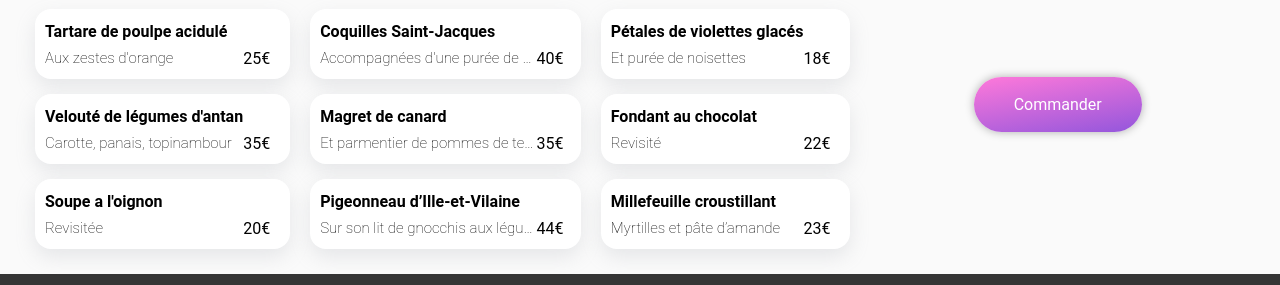
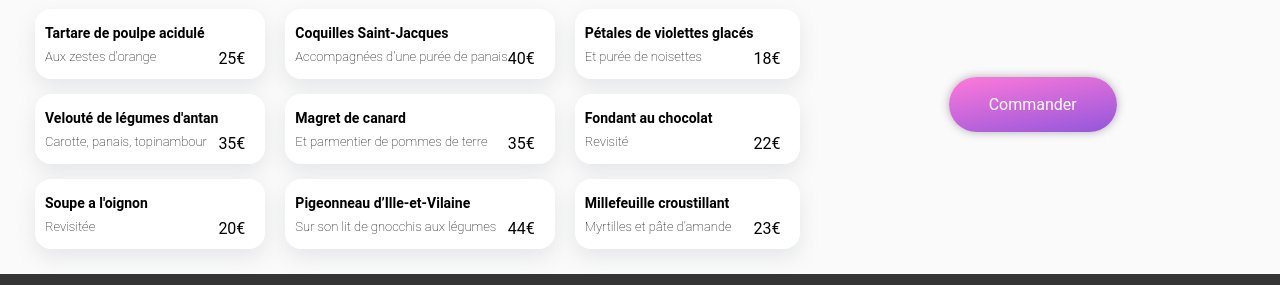
Before and after one commit to marszalekj/Projet_3_Marszalek_Jeremy, a plain HTML site: page Pages/a-la-francaise.html in a window 1280 px wide. Shown: the part 385-670 px from the top of the page. Drawn offline with Linux system fonts and the light colour scheme.

Commit message:
maj menu

```diff
--- a/index.scss
+++ b/index.scss
@@ -390,10 +390,8 @@ a {
     display: flex;
     flex-direction: row;
     align-items: center;
-  &__liste {
     margin: 0;
     margin-top: 40px;
-  }
   }
 }
 
--- a/menu.scss
+++ b/menu.scss
@@ -388,5 +388,11 @@ h3 {
     top: 0;
   }
 
+  .card__body__titre {
+    font-size: 14px;
+  }
+  .card__body__description {
+    font-size: 13px;
+  }
 
 }
```
Also changed, not shown: index.html (+1 -1 lines), index.css, menu.css, 2 other files.
